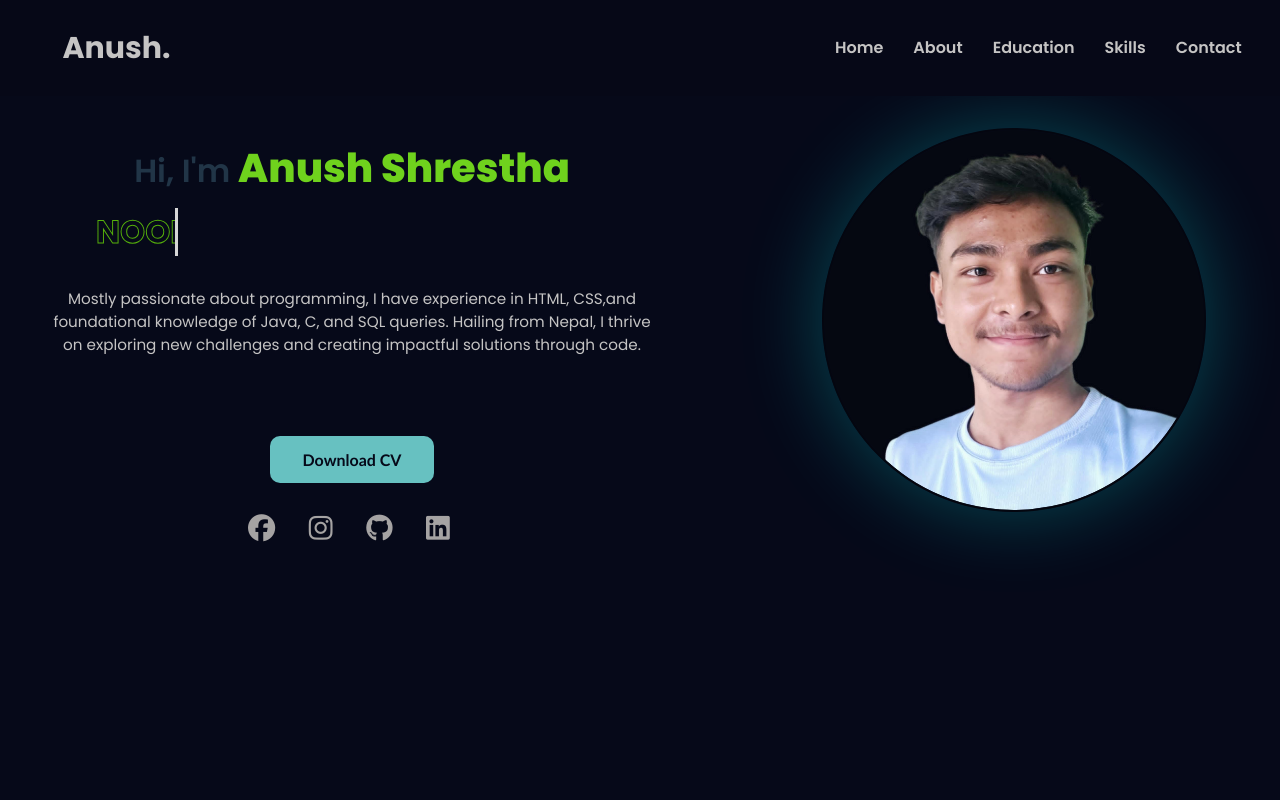
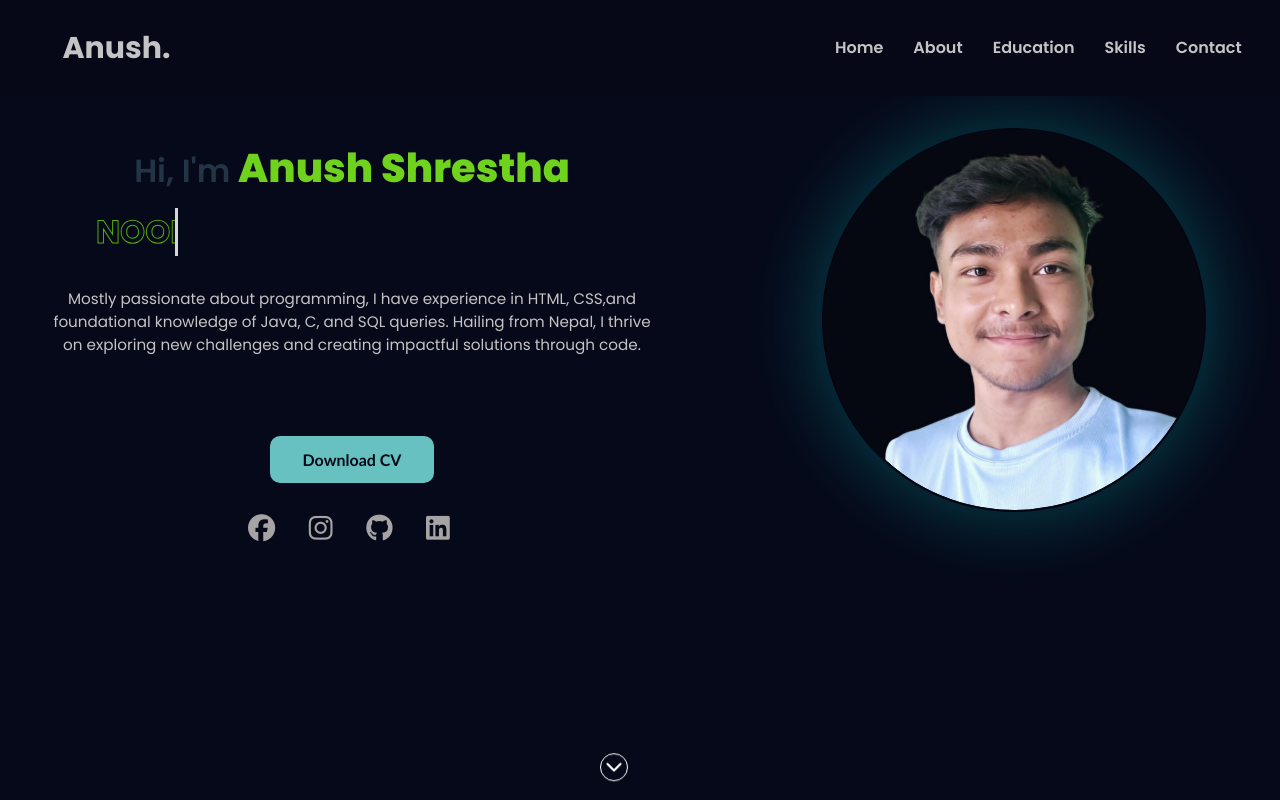
Before and after one commit to Anush980/React_portfolio, a React (Vite) app: page / in a window 1280 px wide. Shown: the top 800 px of the page. Built offline with nearby package versions, Linux system fonts and the light colour scheme.

Commit message:
Added floating Scroll Down Icon

```diff
--- a/package.json
+++ b/package.json
@@ -13,6 +13,7 @@
     "firebase": "^12.0.0",
     "react": "^19.1.0",
     "react-dom": "^19.1.0",
+    "react-icons": "^5.5.0",
     "react-router-dom": "^7.7.1",
     "react-scroll": "^1.9.3"
   },
--- a/src/App.jsx
+++ b/src/App.jsx
@@ -6,6 +6,7 @@ import About from "./pages/About/About";
 import Navbar from "./components/Navbar/Navbar";
 import Education from "./pages/Education/Education";
 import Contact from "./pages/Contact/Contact";
+import ScrollDown from "./components/scrollDown/ScrollDown";
 
 function App() {
   return (
--- /dev/null
+++ b/src/components/scrollDown/ScrollDown.css
@@ -0,0 +1,27 @@
+.scroll-down-container {
+  position: absolute;
+  bottom: 0.5rem;
+  left: 48%;
+  transform: translateX(-50%);
+  z-index: 1000;
+  cursor: pointer;
+}
+
+.scroll-dot {
+  width: 28px;
+  height: 28px;
+  border-radius: 50%;
+  color:white;
+  border:1.5px solid rgb(255, 255, 255);
+  animation: bounce 1.5s infinite ease-in-out;
+}
+
+@keyframes bounce {
+  0%, 100% {
+    transform: translateY(0);
+  }
+
+  50% {
+    transform: translateY(-10px);
+  }
+}
--- /dev/null
+++ b/src/components/scrollDown/ScrollDown.jsx
@@ -0,0 +1,16 @@
+
+import './ScrollDown.css';
+import { Link } from "react-scroll";
+import { FiChevronDown } from "react-icons/fi";
+
+const ScrollDown = ({location}) => {
+    return (
+       <div className="scroll-down-container">
+  <Link to={location} smooth={true} duration={500} offset={-70}>
+    <FiChevronDown className="scroll-dot"/>
+  </Link>
+</div>
+    )
+}
+
+export default ScrollDown;
--- a/src/pages/About/About.jsx
+++ b/src/pages/About/About.jsx
@@ -5,7 +5,7 @@ import TypeWriter from '../../components/AnimatedText/TypeWriter'
 import AboutData from '../../components/AboutData/AboutData'
 import Button from '../../components/Button/button'
 import './About.css';
-import Navbar from '../../components/Navbar/Navbar'
+import ScrollDown from "../../components/scrollDown/ScrollDown";
 
 const About = () => {
     return (
@@ -31,7 +31,6 @@ const About = () => {
                     </div>
                 </div>
             </div>
-
         </section>
     )
 }
--- a/src/pages/Contact/Contact.jsx
+++ b/src/pages/Contact/Contact.jsx
@@ -5,6 +5,7 @@ const Contact = () => {
     return (
         <section id="contact" className='contact'>
             <Title first='Contact' label='Me' />
+
         </section>
 
     )
--- a/src/pages/Education/Education.jsx
+++ b/src/pages/Education/Education.jsx
@@ -2,6 +2,7 @@ import React from 'react'
 import EducationCard from '../../components/Card/EducationCard';
 import Title from '../../components/Title/Title';
 import './Education.css';
+import ScrollDown from '../../components/scrollDown/ScrollDown';
 
 const Education = () => {
     return (
--- a/src/pages/Home/Home.jsx
+++ b/src/pages/Home/Home.jsx
@@ -1,11 +1,11 @@
 import "./Home.css";
-import Navbar from "../../components/Navbar/Navbar";
 import SocialLinks from "../../components/SocialLinks/SocialLinks";
 import Button from "../../components/Button/button";
 import { cvDownload } from "../../utils/cv";
 import ProfileCircle from "../../components/ProfileCircle/ProfileCircle";
 import TypeWriter from "../../components/AnimatedText/TypeWriter";
 import HomeData from "../../components/HomeData/HomeData";
+import ScrollDown from "../../components/scrollDown/ScrollDown";
 
 function Home() {
   return (
@@ -32,6 +32,7 @@ function Home() {
           <ProfileCircle width="24rem" height="24rem" />
         </div>
       </div>
+      <ScrollDown location="about"/>
     </section>
   );
 }
```
Also changed, not shown: 1 other file (tests, documents, lock files or other folders).
